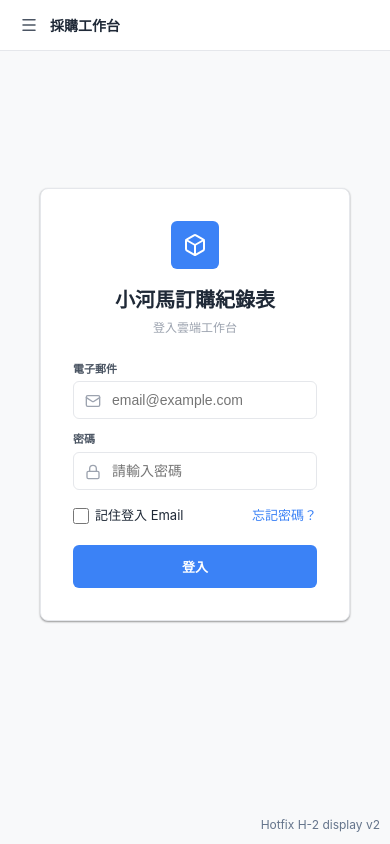
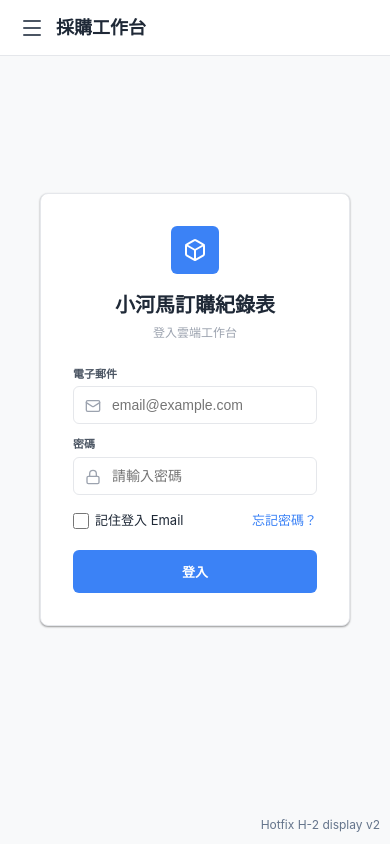
Before and after one commit to johnpan123-ai/daigou-erp-mvp-backup, a React (Vite) app: page /login in a window 390 px wide. Built offline with nearby package versions, Linux system fonts and the light colour scheme; no server answers.

Commit message:
style: unify mobile header and drawer sizes, and fix header to top

```diff
--- a/src/components/layout/AppLayout.tsx
+++ b/src/components/layout/AppLayout.tsx
@@ -381,14 +381,14 @@ export function AppLayout({ children }: { children: React.ReactNode }) {
         <header className="app-header">
           <div className="flex items-center gap-sm">
             {isMobile && (
-              <button className="btn btn-ghost" style={{ padding: '4px' }} onClick={() => setIsMobileMenuOpen(!isMobileMenuOpen)}>
-                {isMobileMenuOpen ? <X size={18} /> : <Menu size={18} />}
+              <button className="btn btn-ghost" style={{ padding: '4px', display: 'flex', alignItems: 'center', justifyContent: 'center' }} onClick={() => setIsMobileMenuOpen(!isMobileMenuOpen)}>
+                {isMobileMenuOpen ? <X size={24} /> : <Menu size={24} />}
               </button>
             )}
             {!isMobile && (
               <span className="text-sm font-semibold text-secondary">WorkSpace /</span>
             )}
-            <h2 style={{ fontSize: '14px', margin: 0, fontWeight: 600 }}>
+            <h2 style={{ fontSize: isMobile ? '18px' : '14px', margin: 0, fontWeight: 600 }}>
               {isMobile ? '採購工作台' : '主系統'}
             </h2>
             {!isMobile && (() => {
--- a/src/styles/layout.css
+++ b/src/styles/layout.css
@@ -265,9 +265,19 @@
     transition: transform 220ms cubic-bezier(0.4, 0, 0.2, 1);
   }
 
+  .logo-icon-box {
+    width: 48px !important;
+    height: 48px !important;
+    border-radius: 12px !important;
+  }
+
+  .logo-text {
+    font-size: 24px !important;
+    font-weight: 800 !important;
+  }
+
   .sidebar-logo {
-    font-size: 20px !important;
-    padding: 24px 24px !important;
+    padding: 20px 24px !important;
   }
 
   .sidebar-nav-container {
@@ -275,11 +285,11 @@
   }
 
   .nav-item {
-    height: 64px !important;
-    min-height: 64px !important;
-    margin: 10px 0 !important;
-    padding: 0 20px !important;
-    gap: 22px !important;
+    height: 56px !important;
+    min-height: 56px !important;
+    margin: 8px 0 !important;
+    padding: 0 16px !important;
+    gap: 16px !important;
     font-size: 20px !important;
     font-weight: 600 !important;
     white-space: normal !important;
@@ -295,13 +305,23 @@
   .main-area {
     height: auto;
     overflow-y: visible;
+    padding-top: 56px !important;
   }
 
   .app-header {
-    padding: 12px 16px;
-    position: sticky;
+    position: fixed;
     top: 0;
-    z-index: 50;
+    left: 0;
+    right: 0;
+    height: 56px;
+    padding: 0 16px;
+    display: flex;
+    align-items: center;
+    justify-content: space-between;
+    z-index: 999;
+    background-color: var(--color-bg-surface);
+    border-bottom: 1px solid var(--color-border);
+    box-sizing: border-box;
   }
 
   .page-content {
```
